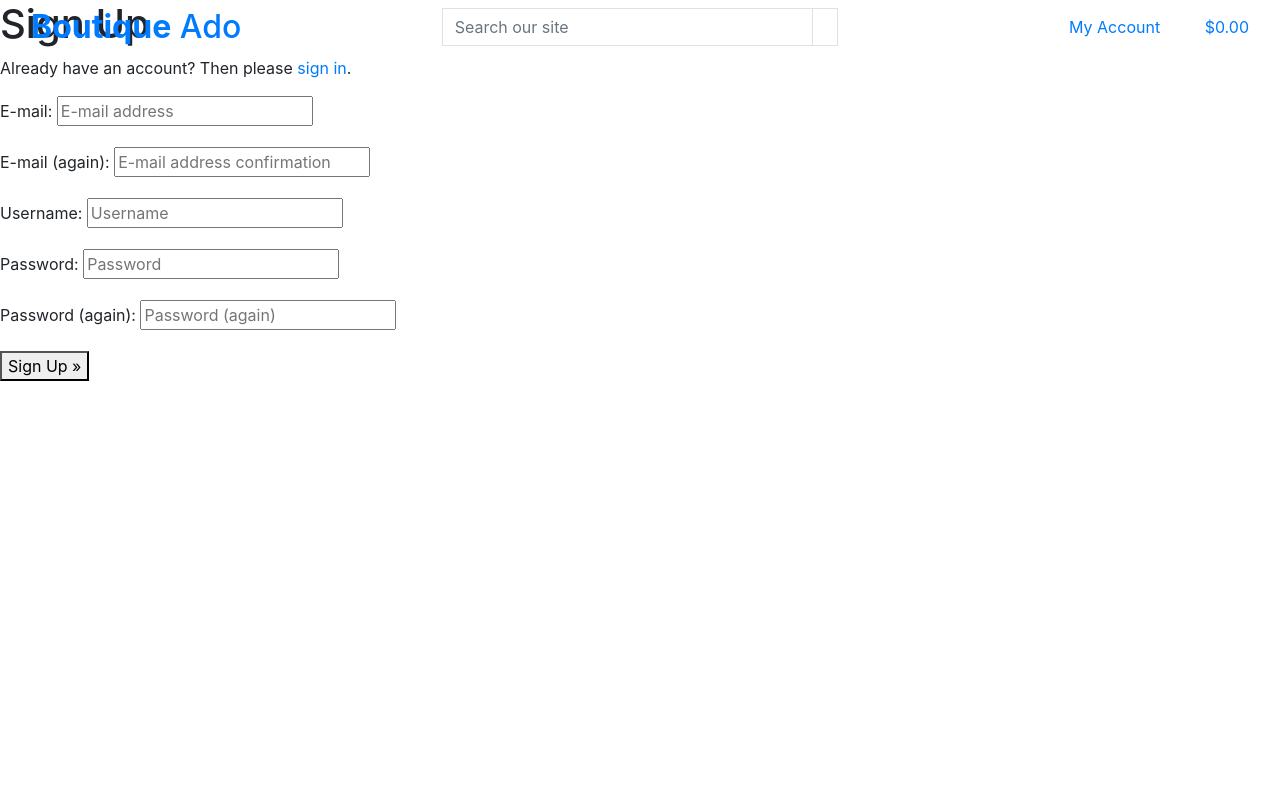
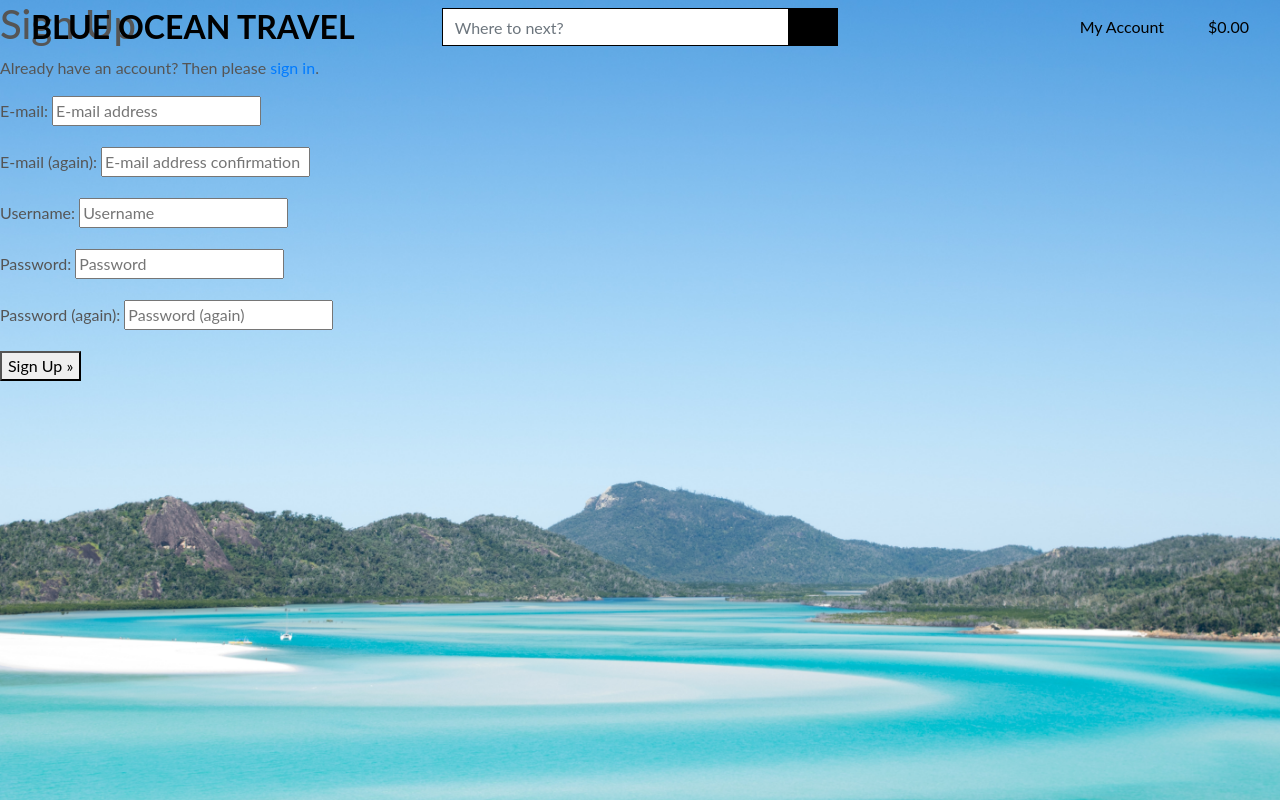
Before and after one commit to lucatosc/Blue_Ocean_Travel, a Django app: page /accounts/signup/ in a window 1280 px wide. Run offline with Django 3.2, Linux system fonts and the light colour scheme; some libraries are stand-ins or nearby versions.

Commit message:
add base.css file and style homepage

```diff
--- /dev/null
+++ b/static/css/base.css
@@ -0,0 +1,81 @@
+html {
+    height: 100%;
+}
+
+body {
+    background: url('media/whitehaven.jpg') no-repeat center center fixed;
+    background-size: cover;
+    height: calc(100vh - 164px);
+    color: #555;
+    font-family: 'Lato';
+}
+
+/* from Bulma */
+.icon {
+    align-items: center;
+    display: inline-flex;
+    justify-content: center;
+    height: 1.5rem;
+    width: 1.5rem;
+}
+
+.logo-font {
+    text-transform: uppercase;
+}
+
+.main-logo-link {
+    width: fit-content;
+}
+
+.shop-now-button {
+    background: black;
+    color: white;
+    min-width: 260px;
+}
+
+.btn-black {
+    background: black;
+    color: white;
+}
+
+.shop-now-button:hover,
+.shop-now-button:active,
+.shop-now-button:focus,
+.btn-black:hover,
+.btn-black:active,
+.btn-black:focus {
+    background: #222;
+    color: white;
+}
+
+.text-black {
+    color: #000 !important;
+}
+
+.border-black {
+    border: 1px solid black !important;
+}
+
+/* -------------------------------- Media Queries */
+
+/* Slightly larger container on xl screens */
+@media (min-width: 1200px) {
+  .container {
+    max-width: 80%;
+  }
+}
+
+/* fixed top navbar only on medium and up */
+@media (min-width: 992px) {
+    .fixed-top-desktop-only {
+        position: fixed;
+        top: 0;
+        right: 0;
+        left: 0;
+        z-index: 1030;
+    }
+
+    .header-container {
+        padding-top: 164px;
+    }
+}
--- a/templates/base.html
+++ b/templates/base.html
@@ -15,6 +15,7 @@
 
     {% block corecss %}
         <link rel="stylesheet" href="https://stackpath.bootstrapcdn.com/bootstrap/4.4.1/css/bootstrap.min.css" integrity="sha384-Vkoo8x4CGsO3+Hhxv8T/Q5PaXtkKtu6ug5TOeNV6gBiFeWPGFN9MuhOf23Q9Ifjh" crossorigin="anonymous">
+        <link rel="stylesheet" href="{% static 'css/base.css' %}">
     {% endblock %}
 
     {% block extra_css %}
@@ -36,13 +37,13 @@
         <div class="row">
             <div class="col-12 col-lg-4 my-auto py-1 py-lg-0 text-center text-lg-left">
                 <a href="{% url 'home' %}" class="nav-link main-logo-link">
-                    <h2 class="logo-font text-black my-0"><strong>Boutique</strong> Ado</h2>
+                    <h2 class="logo-font text-black my-0"><strong>Blue Ocean Travel</strong></h2>
                 </a>
             </div>
             <div class="col-12 col-lg-4 my-auto py-1 py-lg-0">
                 <form method="GET" action="">
                     <div class="input-group w-100">
-                        <input class="form-control border border-black rounded-0" type="text" name="q" placeholder="Search our site">
+                        <input class="form-control border border-black rounded-0" type="text" name="q" placeholder="Where to next?">
                         <div class="input-group-append">
                             <button class="form-control btn btn-black border border-black rounded-0" type="submit">
                                 <span class="icon">
```
Also changed, not shown: home/templates/home/index.html (+1 -6 lines), media/whitehaven.jpg (added).
